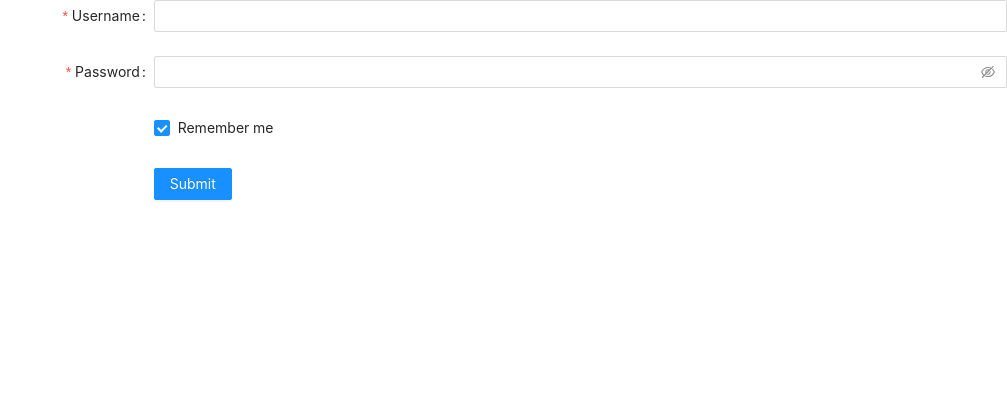
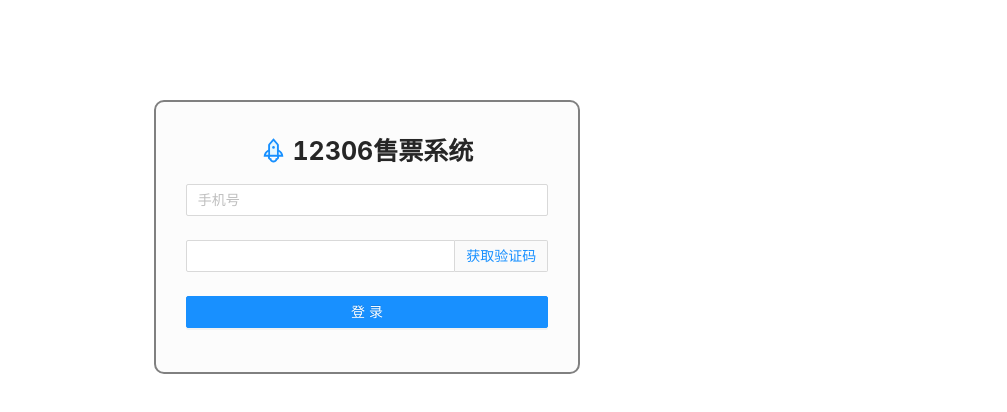
Before and after one commit to VenkH/MyTrain, a Vue app in the folder web/: page /login in a window 1280 px wide. Shown: the top 412 px of the page, without its empty margins (273-1280 px from the left). Built offline with nearby package versions, Linux system fonts and the light colour scheme.

Commit message:
feat(web): 引入axios，完善登录页面

```diff
--- a/web/package.json
+++ b/web/package.json
@@ -10,6 +10,7 @@
   "dependencies": {
     "@ant-design/icons-vue": "^6.1.0",
     "ant-design-vue": "^3.2.15",
+    "axios": "^1.5.0",
     "core-js": "^3.8.3",
     "vue": "^3.2.13",
     "vue-router": "^4.0.3",
--- a/web/src/views/login.vue
+++ b/web/src/views/login.vue
@@ -1,66 +1,106 @@
 <template>
+  <a-row class="login">
+    <a-col :span="8" :offset="8" class="login-main">
+      <h1 style="text-align: center"><rocket-two-tone />&nbsp;12306售票系统</h1>
       <a-form
-      :model="formState"
+          :model="loginForm"
           name="basic"
-      :label-col="{ span: 8 }"
-      :wrapper-col="{ span: 16 }"
           autocomplete="off"
-      @finish="onFinish"
-      @finishFailed="onFinishFailed"
       >
         <a-form-item
-        label="Username"
-        name="username"
-        :rules="[{ required: true, message: 'Please input your username!' }]"
+            label=""
+            name="mobile"
+            :rules="[{ required: true, message: '请输入手机号!' }]"
         >
-      <a-input v-model:value="formState.username" />
+          <a-input v-model:value="loginForm.mobile" placeholder="手机号"/>
         </a-form-item>
 
         <a-form-item
-        label="Password"
-        name="password"
-        :rules="[{ required: true, message: 'Please input your password!' }]"
+            label=""
+            name="code"
+            :rules="[{ required: true, message: '请输入验证码!' }]"
         >
-      <a-input-password v-model:value="formState.password" />
+          <a-input v-model:value="loginForm.code">
+            <template #addonAfter>
+              <a @click="sendCode">获取验证码</a>
+            </template>
+          </a-input>
+          <!--<a-input v-model:value="loginForm.code" placeholder="验证码"/>-->
         </a-form-item>
 
-    <a-form-item name="remember" :wrapper-col="{ offset: 8, span: 16 }">
-      <a-checkbox v-model:checked="formState.remember">Remember me</a-checkbox>
+        <a-form-item>
+          <a-button type="primary" block @click="login">登录</a-button>
         </a-form-item>
 
-    <a-form-item :wrapper-col="{ offset: 8, span: 16 }">
-      <a-button type="primary" html-type="submit">Submit</a-button>
-    </a-form-item>
       </a-form>
+    </a-col>
+  </a-row>
 </template>
-
-
 
 <script>
 import { defineComponent, reactive } from 'vue';
+import axios from 'axios';
+import { notification } from 'ant-design-vue';
+import { useRouter } from 'vue-router'
+import store from "@/store";
 
 export default defineComponent({
+  name: "login-view",
+  setup() {
+    const router = useRouter();
 
-  setup() {
-    const formState = reactive({
-      username: '',
-      password: '',
-      remember: true,
+    const loginForm = reactive({
+      mobile: '',
+      code: '',
     });
-    const onFinish = values => {
-      console.log('Success:', values);
+
+    const sendCode = () => {
+      axios.post("http://localhost:8000/member-service/member/sendCode\n", {
+        mobile: loginForm.mobile
+      }).then(response => {
+        let data = response.data;
+        if (data.success) {
+          notification.success({ description: '发送验证码成功！' });
+          loginForm.code = "8888";
+        } else {
+          notification.error({ description: data.message });
+        }
+      });
     };
-    const onFinishFailed = errorInfo => {
-      console.log('Failed:', errorInfo);
+
+    const login = () => {
+      axios.post("http://localhost:8000/member-service/member/login", loginForm).then((response) => {
+        let data = response.data;
+        if (data.success) {
+          notification.success({ description: '登录成功！' });
+          // 登录成功，跳到控台主页
+          router.push("/welcome");
+          store.commit("setMember", data.content);
+        } else {
+          notification.error({ description: data.message });
+        }
+      })
     };
+
     return {
-      formState,
-      onFinish,
-      onFinishFailed,
+      loginForm,
+      sendCode,
+      login
     };
   },
 });
-
 </script>
 
-<style></style>
+<style>
+.login-main h1 {
+  font-size: 25px;
+  font-weight: bold;
+}
+.login-main {
+  margin-top: 100px;
+  padding: 30px 30px 20px;
+  border: 2px solid grey;
+  border-radius: 10px;
+  background-color: #fcfcfc;
+}
+</style>
```
Also changed, not shown: 1 other file (tests, documents, lock files or other folders). Lines whose indentation alone changed are shown as unchanged.
